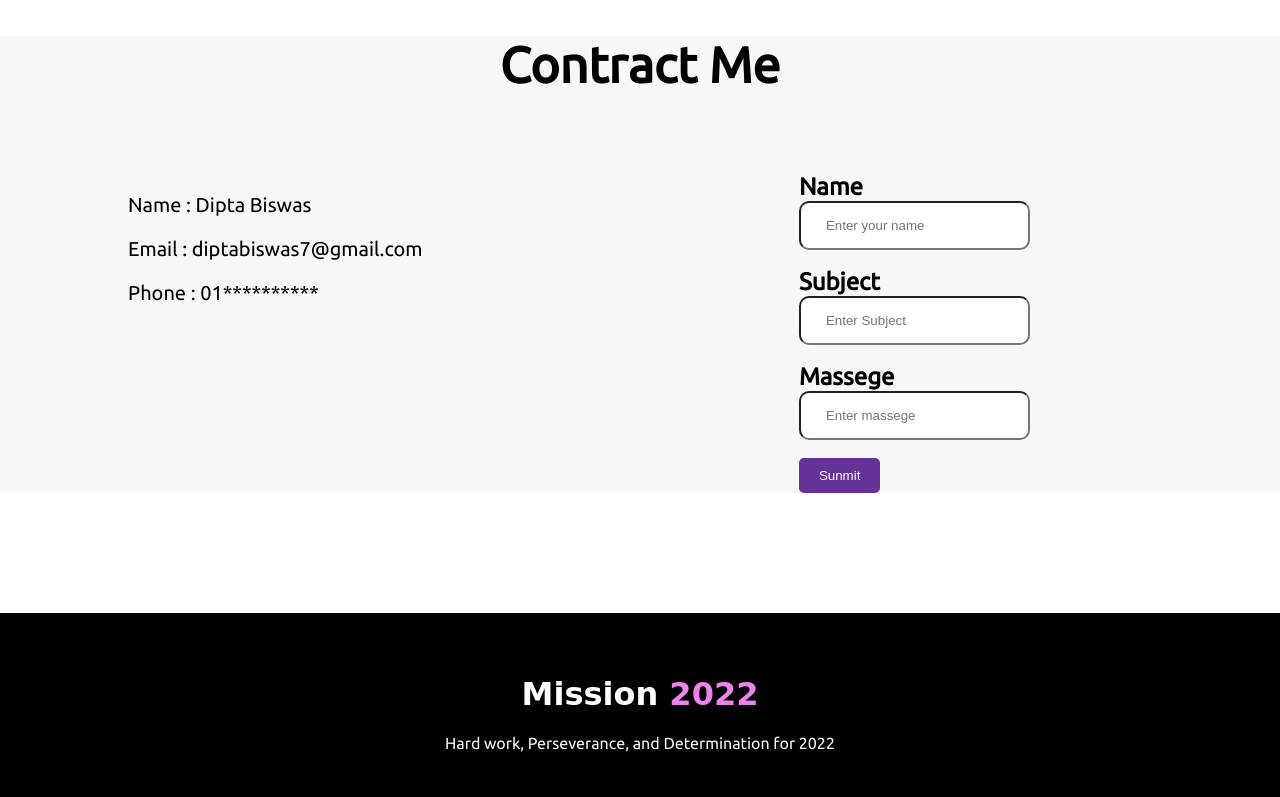
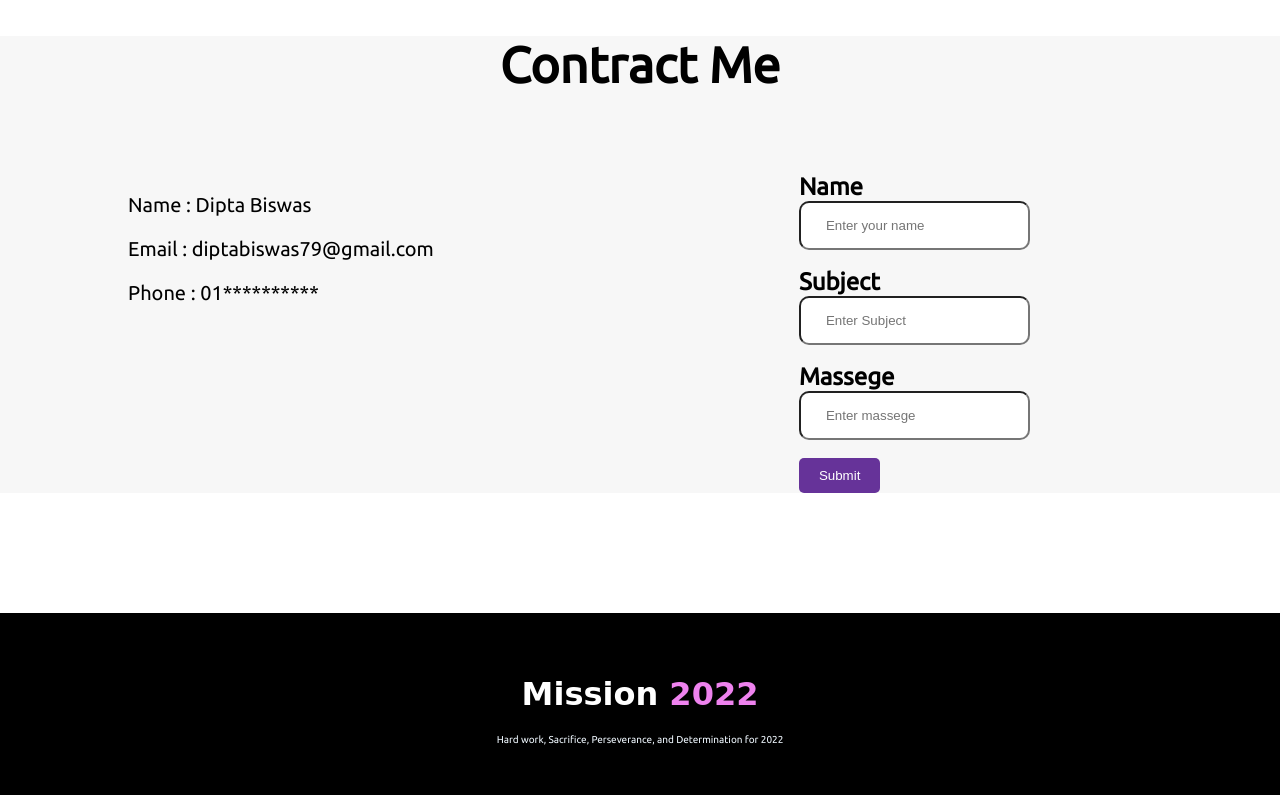
Before and after one commit to dipta3/milestone, a plain HTML site: page index.html in a window 1280 px wide. Shown: the part 2000-2797 px from the top of the page. Drawn offline with Linux system fonts and the light colour scheme.

Commit message:
Revised done

```diff
--- a/index.html
+++ b/index.html
@@ -8,6 +8,7 @@
     <link rel="preconnect" href="https://fonts.googleapis.com">
     <link rel="preconnect" href="https://fonts.gstatic.com" crossorigin>
     <link href="https://fonts.googleapis.com/css2?family=Abril+Fatface&family=Poppins&family=Ubuntu&display=swap" rel="stylesheet">
+
     <title>Assignment</title>
 </head>
 <body>
@@ -141,7 +142,7 @@
         <div class="container">
             <div class="me">
                 <p>Name   : Dipta Biswas</p>
-                <p>Email  : diptabiswas7@gmail.com</p>
+                <p>Email  : diptabiswas79@gmail.com</p>
                 <p>Phone  : 01**********</p>
             </div>
             <div class="input">
@@ -154,7 +155,7 @@
                 <h2>Massege</h2>
                 <input type="text" placeholder="Enter massege"><br><br>
 
-                <button class="btn"> Sunmit</button>
+                <button class="btn">Submit</button>
 
             </div>
         </div>
@@ -167,7 +168,7 @@
     <!-- footer start.... -->
     <footer>
         <h1>Mission <span style="color: violet;">2022</span> </h1>
-        <p>Hard work, Perseverance, and Determination for 2022
+        <p>Hard work, Sacrifice, Perseverance, and Determination for 2022
         </p>
     </footer>
 
--- a/style.css
+++ b/style.css
@@ -82,7 +82,7 @@ section {
 }
 
 .box1 {
-    background-color: rgb(245, 222, 245);
+    background-color: rgb(223, 223, 223);
     width: 25%;
     padding: 27px 24px 27px 34px;
     border-radius: 20px;
@@ -90,7 +90,7 @@ section {
 }
 
 .box2 {
-    background-color: rgb(214, 181, 245);
+    background-color: rgb(233, 217, 248);
     width: 25%;
     padding: 27px 24px 27px 34px;
     border-radius: 20px;
@@ -190,4 +190,6 @@ footer h1 {
 footer p {
     text-align: center;
     color: aliceblue;
+    font-size: 10px;
+    font-weight: 100;
 }
```
